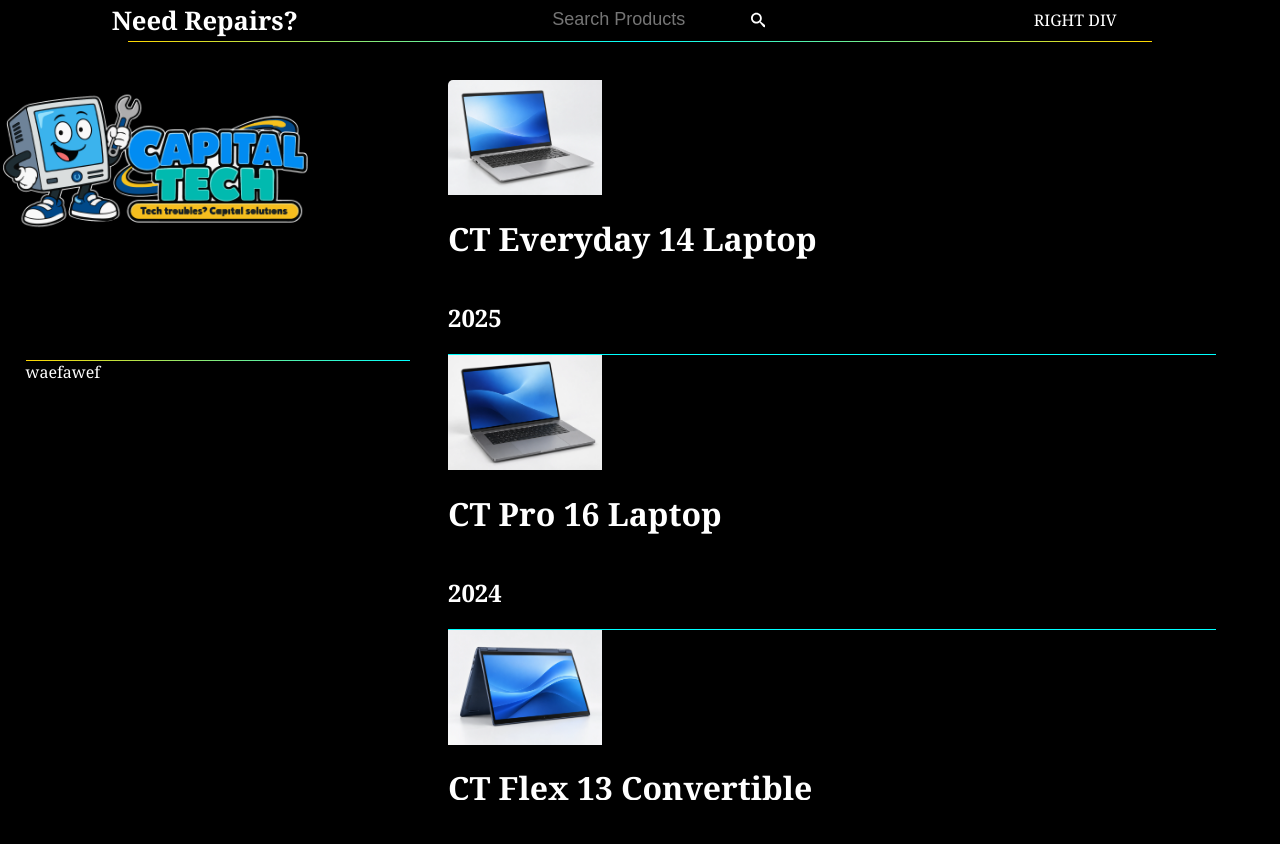
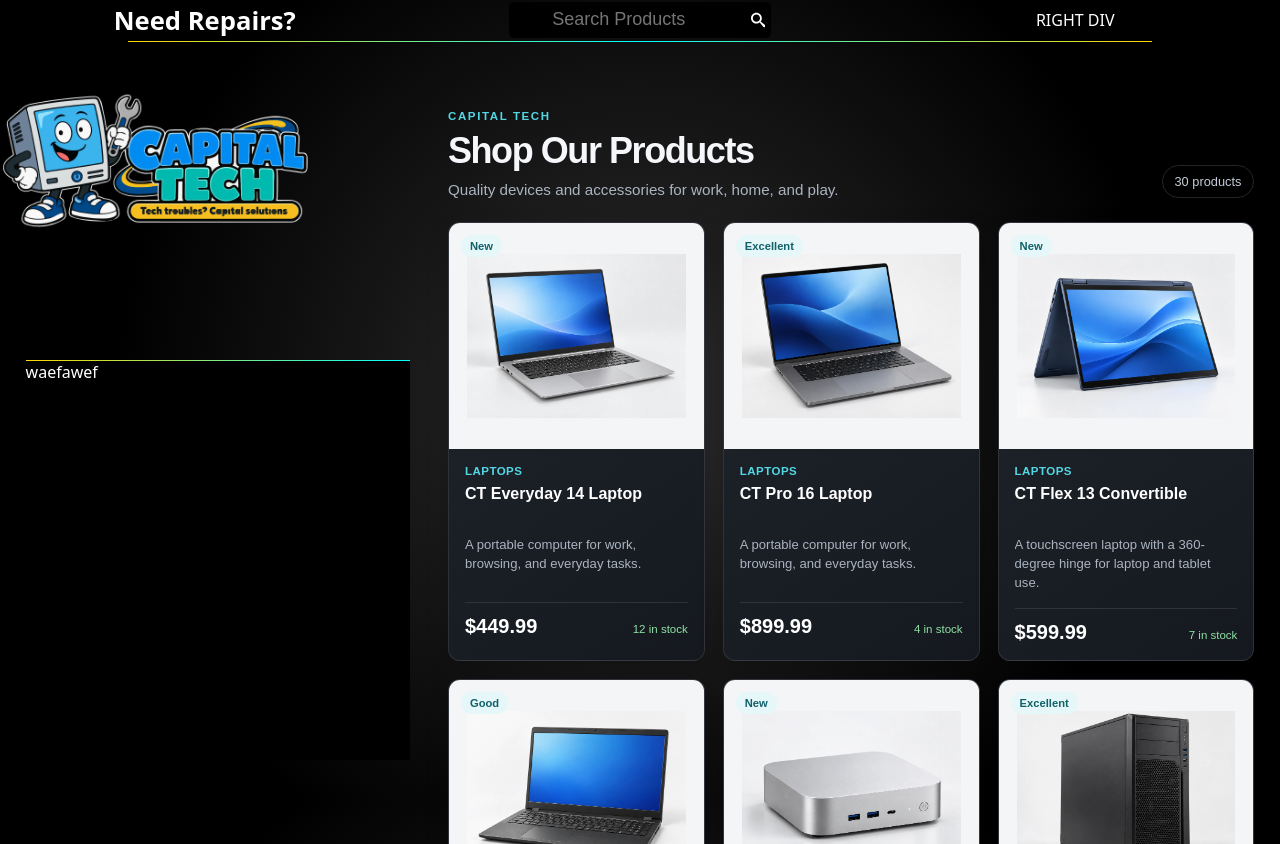
Before and after one commit to joshjones49/ticketing-system, a React (Vite) app in the folder torch-ticket-system/: page / in a window 1280 px wide. Before the commit the page ends 800 px from the top, so only its background shows below. Built offline with nearby package versions, Linux system fonts and the light colour scheme.

Commit message:
Used copilot to give the product display an enterprise look

```diff
--- a/torch-ticket-system/src/components/Main/Main.css
+++ b/torch-ticket-system/src/components/Main/Main.css
@@ -1,22 +1,211 @@
-.main{
-    background-color: black;
-    width: 60%;
-    height: 90vh;
-    position: absolute;
-    top: 80px;
-    left: 35%;
-    border-radius: 5px;
-    color: white;
-    overflow: scroll;
+.main {
+  position: absolute;
+  top: 80px;
+  left: 32%;
+  width: 63%;
+  height: calc(100vh - 96px);
+  padding: 30px clamp(18px, 3vw, 42px);
+  overflow-y: auto;
+  color: #f5f7fa;
+  scrollbar-width: thin;
+  scrollbar-color: transparent transparent;
+  transition: scrollbar-color 200ms ease;
 }
 
-.prod-img{
-    width: 20%;
+.main:hover {
+  scrollbar-color: rgb(255 255 255 / 35%) transparent;
 }
 
-.products{
-    display: flex;
+.main::-webkit-scrollbar {
+  width: 8px;
+  background: transparent;
+}
+
+.main::-webkit-scrollbar-track {
+  background: transparent;
+}
+
+.main::-webkit-scrollbar-thumb {
+  background: transparent;
+  border-radius: 999px;
+}
+
+.main:hover::-webkit-scrollbar-thumb {
+  background: rgb(255 255 255 / 35%);
+}
+
+.catalog-header {
+  display: flex;
+  align-items: flex-end;
+  justify-content: space-between;
+  gap: 20px;
+  margin: 0 0 24px;
+}
+
+.catalog-eyebrow {
+  margin: 0 0 8px;
+  color: #53d7e5;
+  font-family: Arial, sans-serif;
+  font-size: 0.72rem;
+  font-weight: 700;
+  letter-spacing: 0.14em;
+}
+
+.catalog-header h1 {
+  margin: 0;
+  font-family: Arial, sans-serif;
+  font-size: clamp(1.7rem, 3vw, 2.25rem);
+  letter-spacing: -0.04em;
+}
+
+.catalog-description {
+  margin: 9px 0 0;
+  color: #aab4c0;
+  font-family: Arial, sans-serif;
+  font-size: 0.95rem;
+}
+
+.catalog-count {
+  flex: 0 0 auto;
+  padding: 8px 12px;
+  border: 1px solid rgb(255 255 255 / 14%);
+  border-radius: 999px;
+  color: #c4cdd7;
+  font-family: Arial, sans-serif;
+  font-size: 0.8rem;
+}
+
+.product-grid {
+  display: grid;
+  grid-template-columns: repeat(auto-fill, minmax(min(100%, 225px), 1fr));
+  gap: 18px;
+  padding-bottom: 24px;
+}
+
+.product-card {
+  min-width: 0;
+  overflow: hidden;
+  border: 1px solid rgb(255 255 255 / 10%);
+  border-radius: 12px;
+  background: linear-gradient(145deg, #20252d, #15191f);
+  box-shadow: 0 8px 22px rgb(0 0 0 / 20%);
+  transition: transform 180ms ease, border-color 180ms ease, box-shadow 180ms ease;
+}
+
+.product-card:hover {
+  transform: translateY(-3px);
+  border-color: rgb(83 215 229 / 55%);
+  box-shadow: 0 12px 28px rgb(0 0 0 / 32%);
+}
+
+.product-image-wrap {
+  position: relative;
+  display: flex;
+  align-items: center;
+  justify-content: center;
+  height: 190px;
+  padding: 18px;
+  background: #f3f5f7;
+}
+
+.prod-img {
+  width: 100%;
+  height: 100%;
+  object-fit: contain;
+}
+
+.product-condition {
+  position: absolute;
+  top: 12px;
+  left: 12px;
+  padding: 5px 9px;
+  border-radius: 999px;
+  background: #e5f7f8;
+  color: #12616a;
+  font-family: Arial, sans-serif;
+  font-size: 0.7rem;
+  font-weight: 700;
+  text-transform: capitalize;
+}
+
+.product-details {
+  padding: 16px;
+  font-family: Arial, sans-serif;
+}
+
+.product-category {
+  margin: 0 0 7px;
+  color: #53d7e5;
+  font-size: 0.72rem;
+  font-weight: 700;
+  letter-spacing: 0.04em;
+  text-transform: uppercase;
+}
+
+.product-name {
+  min-height: 2.6em;
+  margin: 0;
+  color: #fff;
+  font-size: 1rem;
+  line-height: 1.3;
+}
+
+.product-description {
+  display: -webkit-box;
+  min-height: 3.9em;
+  margin: 9px 0 16px;
+  overflow: hidden;
+  color: #aab4c0;
+  font-size: 0.82rem;
+  line-height: 1.45;
+  -webkit-box-orient: vertical;
+  -webkit-line-clamp: 3;
+}
+
+.product-price-row {
+  display: flex;
+  align-items: baseline;
+  justify-content: space-between;
+  gap: 8px;
+  padding-top: 12px;
+  border-top: 1px solid rgb(255 255 255 / 10%);
+}
+
+.product-price {
+  color: #fff;
+  font-size: 1.25rem;
+  font-weight: 700;
+}
+
+.product-stock {
+  color: #8fe0a5;
+  font-size: 0.72rem;
+  text-align: right;
+}
+
+@media (max-width: 760px) {
+  .main {
+    top: 80px;
+    left: 0;
+    width: 100%;
+    height: calc(100vh - 90px);
+    padding: 24px 16px;
+  }
+
+  .catalog-header {
+    align-items: flex-start;
+  }
+}
+
+@media (max-width: 420px) {
+  .catalog-header {
     flex-direction: column;
-    justify-content: space-between;
-    border-bottom: 1px solid aqua;
+    gap: 14px;
+  }
 }
+
+@media (prefers-reduced-motion: reduce) {
+  .product-card {
+    transition: none;
+  }
+}
--- a/torch-ticket-system/src/components/Main/Main.jsx
+++ b/torch-ticket-system/src/components/Main/Main.jsx
@@ -8,19 +8,50 @@
   import: 'default',
 })
 
+const formatPrice = (price, currency) =>
+  new Intl.NumberFormat('en-US', {
+    style: 'currency',
+    currency,
+  }).format(price)
+
 const Main = () => {
   return (
-    <div className='main'>
-      {
-        products.map((product, index) => (
-          <div className='products' key={index}>
-            <img className='prod-img' src={productImages[`../../database/${product.image}`]} alt={product.image_alt} />
-            <h1>{product.name}</h1>
-            <h2>{product.year_made}</h2>
-          </div>
-        ))
-      }
-    </div>
+    <main className='main'>
+      <header className='catalog-header'>
+        <div>
+          <p className='catalog-eyebrow'>CAPITAL TECH</p>
+          <h1>Shop Our Products</h1>
+          <p className='catalog-description'>Quality devices and accessories for work, home, and play.</p>
+        </div>
+        <span className='catalog-count'>{products.length} products</span>
+      </header>
+
+      <section className='product-grid' aria-label='Products'>
+        {products.map((product) => (
+          <article className='product-card' key={product.id}>
+            <div className='product-image-wrap'>
+              <img
+                className='prod-img'
+                src={productImages[`../../database/${product.image}`]}
+                alt={product.image_alt}
+              />
+              <span className='product-condition'>{product.condition}</span>
+            </div>
+            <div className='product-details'>
+              <p className='product-category'>{product.category}</p>
+              <h2 className='product-name'>{product.name}</h2>
+              <p className='product-description'>{product.description}</p>
+              <div className='product-price-row'>
+                <span className='product-price'>{formatPrice(product.price, product.currency)}</span>
+                <span className='product-stock'>
+                  {product.stock_quantity > 0 ? `${product.stock_quantity} in stock` : 'Out of stock'}
+                </span>
+              </div>
+            </div>
+          </article>
+        ))}
+      </section>
+    </main>
   )
 }
 
--- a/torch-ticket-system/src/index.css
+++ b/torch-ticket-system/src/index.css
@@ -4,10 +4,10 @@
   padding: 0%;
   display: flex;
   background-color: black;
-  /* background-image: radial-gradient(circle at center,rgb(44, 44, 44) 2%, black 70%); */
+  background-image: radial-gradient(circle at center,rgb(44, 44, 44) 2%, black 70%);
   height: 100vh;
   width: 100vw;
   color: white;
-  font-family:Georgia, 'Times New Roman', Times, serif;
+  font-family: system-ui, -apple-system, BlinkMacSystemFont, 'Segoe UI', Roboto, Oxygen, Ubuntu, Cantarell, 'Open Sans', 'Helvetica Neue', sans-serif;
   z-index: -100;
 }
```
